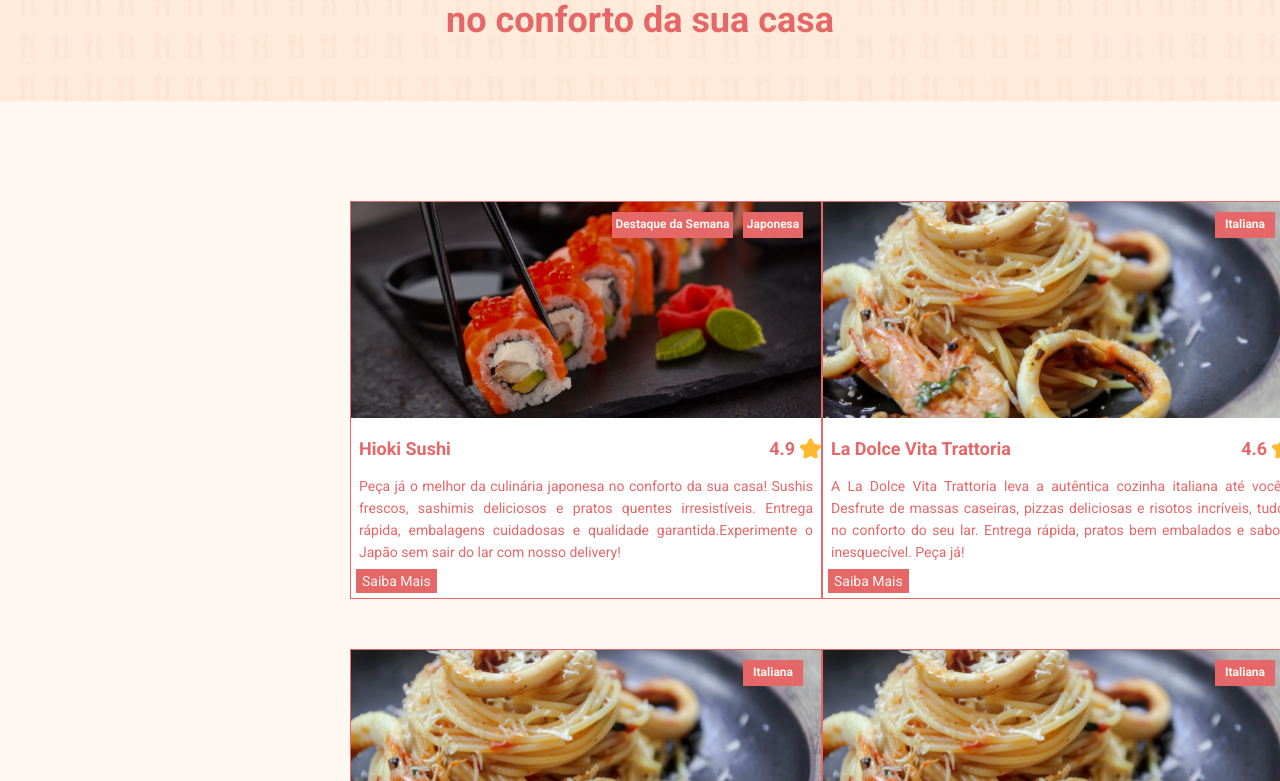
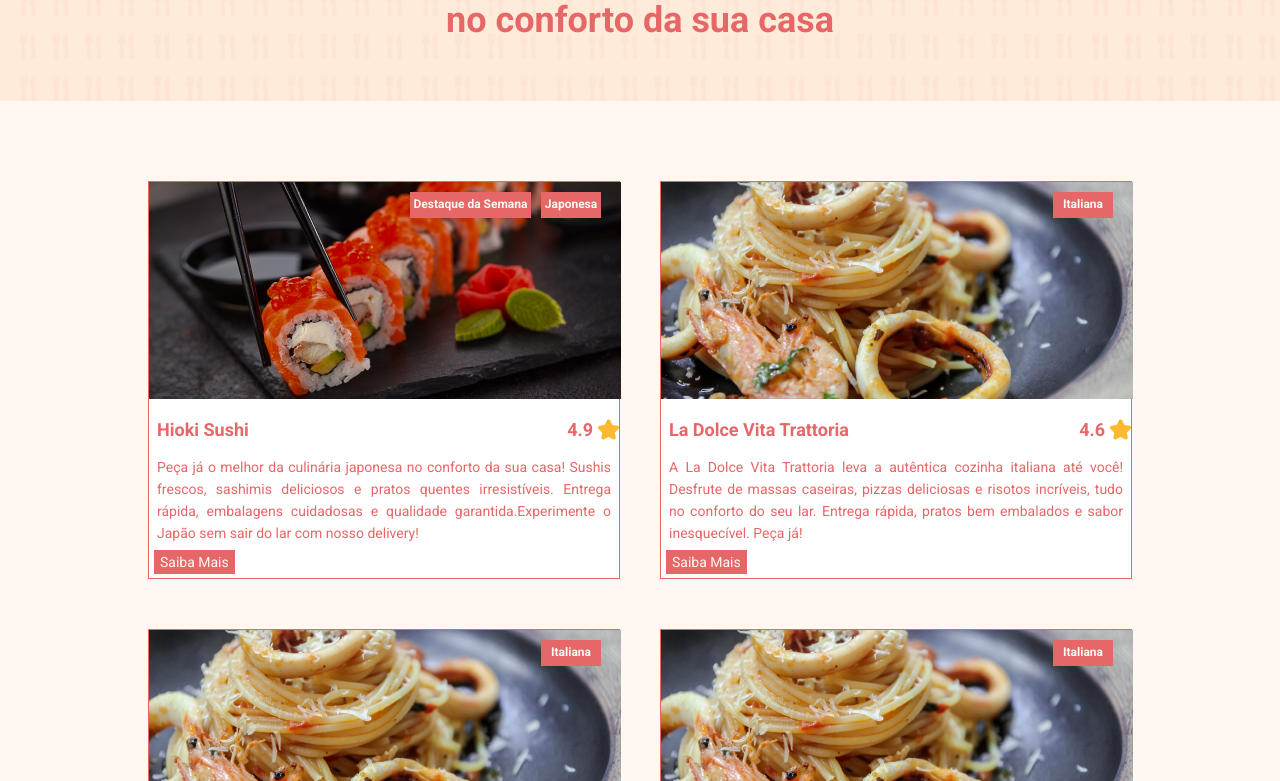
Before and after one commit to ealande/loja_ebac, a React (Create React App) app: page / in a window 1280 px wide. Shown: the part 279-1060 px from the top of the page. Built offline with nearby package versions, Linux system fonts and the light colour scheme.

Commit message:
margin and container class fixed

```diff
--- a/src/components/RestaurantCard/styles.ts
+++ b/src/components/RestaurantCard/styles.ts
@@ -11,7 +11,6 @@ export const Card = styled.div`
   position: relative;
   border-style: solid;
   border-width: 1px;
-  justify-content: space-between;
   width: 472px;
   height: 398px;
 
--- a/src/containers/ProdutoList/styles.ts
+++ b/src/containers/ProdutoList/styles.ts
@@ -10,8 +10,10 @@ export const List = styled.ul`
   display: grid;
   grid-template-columns: 1fr 1fr 1fr;
   row-gap: 50px;
-  margin-left: 250px;
-  margin-right: 250px;
   justify-items: center;
   justify-content: space-between;
+
+  @media (max-width: 1030px) {
+    grid-template-columns: 1fr;
+  }
 `
--- a/src/containers/RestaurantList/index.tsx
+++ b/src/containers/RestaurantList/index.tsx
@@ -6,21 +6,20 @@ export type Props = {
   restaurant: Restaurant[]
 }
 const RestaurantList = ({ restaurant }: Props) => (
-  <Container>
-    <div className="container">
-      <List>
-        {restaurant.map((restaurant) => (
+  <Container className="container">
+    <List>
+      {restaurant.map((restaurant) => (
+        <li key={restaurant.id}>
           <RestaurantCard
-            key={restaurant.id}
             name={restaurant.name}
             category={restaurant.category}
             description={restaurant.description}
             image={restaurant.image}
             grade={restaurant.grade}
           />
-        ))}
-      </List>
-    </div>
+        </li>
+      ))}
+    </List>
   </Container>
 )
 
--- a/src/containers/RestaurantList/styles.ts
+++ b/src/containers/RestaurantList/styles.ts
@@ -2,20 +2,19 @@ import styled from 'styled-components'
 import { cores } from '../../styles'
 
 export const Container = styled.section`
-  padding: 100px;
   background-color: ${cores.backgroundColor};
 `
 
 export const List = styled.ul`
   display: grid;
   grid-template-columns: 1fr 1fr;
+  justify-items: center;
+  margin-top: 80px;
+  margin-bottom: 120px;
   row-gap: 50px;
-  margin-left: 250px;
-  margin-right: 250px;
-  justify-items: center;
-  justify-content: space-between;
-  img {
-    width: 100%;
+
+  @media (max-width: 1030px) {
+    grid-template-columns: 1fr;
   }
 `
 export const Title = styled.h2`
--- a/src/styles.ts
+++ b/src/styles.ts
@@ -19,4 +19,10 @@ export const GlobalCss = createGlobalStyle`
     background-color: ${cores.backgroundColor};
     color: ${cores.pinkColor};
   }
+
+  .container{
+    max-width: 1024px;
+    width: 100%;
+    margin: 0 auto;
+}
   `
```
